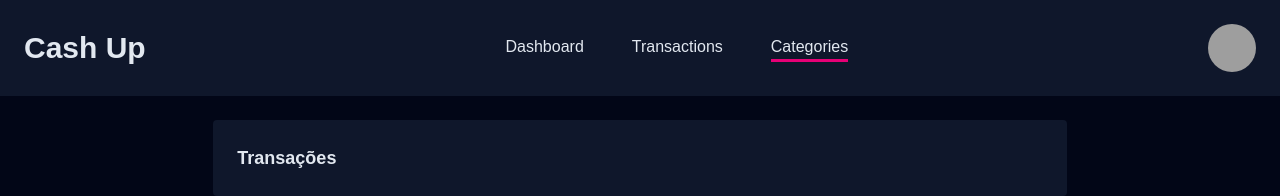
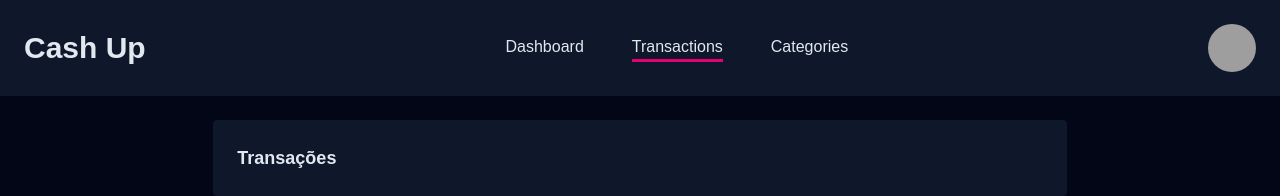
Before and after one commit to correialeo/cashup.front, a Next.js app: page /transactions in a window 1280 px wide. Shown: the top 196 px of the page. Built offline with nearby package versions, Linux system fonts and the light colour scheme; grey boxes are pictures that could not be loaded.

Commit message:
refactor: passando props active para mostrar ao usuario dinamicamente em qual pagina ele está

```diff
--- a/src/app/categories/page.tsx
+++ b/src/app/categories/page.tsx
@@ -3,7 +3,7 @@ import NavBar from "@/components/Header/nav-bar";
 export default function CategoriesPage(){
     return(
         <>
-            <NavBar/>
+            <NavBar active="categories"/>
 
             <main className="flex justify-center">
                 <div className="bg-slate-900 min-w-2/3 m-6 p-6 rounded">
--- a/src/app/dashboard/page.tsx
+++ b/src/app/dashboard/page.tsx
@@ -3,7 +3,7 @@ import NavBar from "@/components/Header/nav-bar";
 export default function DashboardPage(){
     return(
         <>
-            <NavBar/>
+            <NavBar active="dashboard"/>
 
             <main className="flex justify-center">
                 <div className="bg-slate-900 min-w-2/3 m-6 p-6 rounded">
--- a/src/app/transactions/page.tsx
+++ b/src/app/transactions/page.tsx
@@ -3,7 +3,7 @@ import NavBar from "@/components/Header/nav-bar";
 export default function TransactionsPage(){
     return(
         <>
-            <NavBar/>
+            <NavBar active="transactions"/>
 
             <main className="flex justify-center">
                 <div className="bg-slate-900 min-w-2/3 m-6 p-6 rounded">
--- a/src/components/Header/nav-bar.tsx
+++ b/src/components/Header/nav-bar.tsx
@@ -1,13 +1,20 @@
 import Link from "next/link";
 
-export default function NavBar(){
+interface NavBarProps{
+    active: "dashboard" | "transactions" | "categories"
+}
+
+export default function NavBar(props: NavBarProps){
+    const {active} = props;
+    const activeClass= "border-b-3 border-pink-600"
+
     return(
         <nav className="bg-slate-900 flex justify-between items-center p-6">
             <h1 className="text-3xl font-bold">Cash Up</h1>
             <ul className="flex gap-12">
-                <li><Link href="/dashboard">Dashboard</Link></li>
-                <li><Link href="/transactions">Transactions</Link></li>
-                <li className="border-b-3 border-pink-600"><Link href="/categories">Categories</Link></li>
+                <li className={active === "dashboard" ? activeClass : ""}><Link href="/dashboard">Dashboard</Link></li>
+                <li className={active === "transactions" ? activeClass : ""}><Link href="/transactions">Transactions</Link></li>
+                <li className={active === "categories" ? activeClass : ""}><Link href="/categories">Categories</Link></li>
             </ul>
             <img className="size-12 rounded-full" src="http://github.com/correialeo.png" alt="UserImage" />
     </nav>
```
